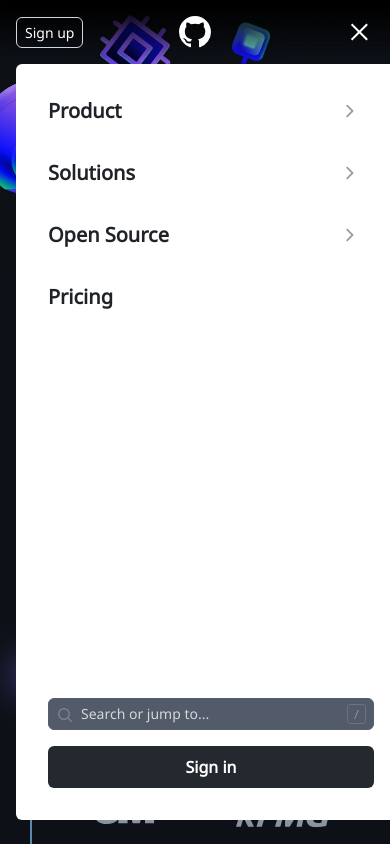
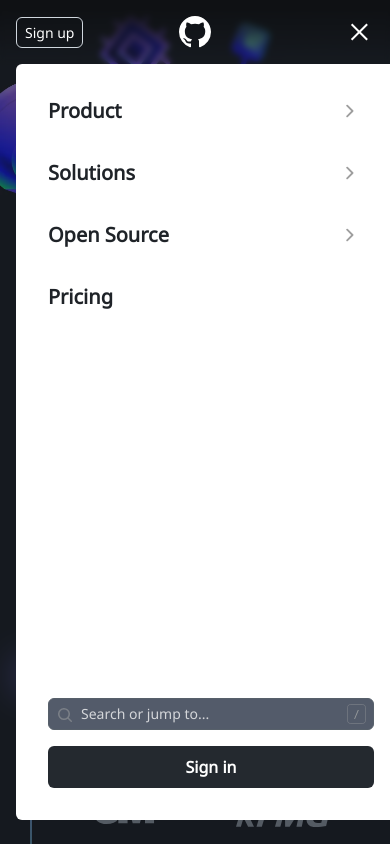
Before and after one commit to Shubham-Lal/GitHub-Clone, a React (Vite) app in the folder client/: page / in a window 390 px wide. Both pictures are taken after a click on the element 359 px from the left and 31 px from the top of the page. Shown: the top 844 px of the page. Built offline with nearby package versions, Linux system fonts and the light colour scheme.

Commit message:
client: fix Navbar overflow

```diff
--- a/client/src/components/Navbar/LinksNavbar/index.jsx
+++ b/client/src/components/Navbar/LinksNavbar/index.jsx
@@ -1,6 +1,7 @@
-import React, { useState } from 'react'
+import React, { useEffect, useState } from 'react'
 import { Link } from 'react-router-dom'
 import './style.css'
+import useWindowDimension from '../../../hooks/useWindowDimension';
 
 const LinksNavbar = () => {
     const [openSearch, setOpenSearch] = useState(false);
@@ -274,14 +275,32 @@ const NavbarLarge = ({ openSearch, setOpenSearch }) => {
 }
 
 const NavbarMedium = ({ openSearch, setOpenSearch }) => {
+    const { width } = useWindowDimension();
+
     const [openSidebar, setOpenSidebar] = useState(false);
-
     const [showProduct, setShowProduct] = useState(false);
     const [showSolutions, setShowSolutions] = useState(false);
     const [showOpenSrc, setShowOpenSrc] = useState(false);
 
+    useEffect(() => {
+        if (width < 1012) {
+            if (openSidebar) document.body.style.overflow = "hidden";
+            else document.body.style.overflow = "";
+        }
+        else {
+            document.body.style.overflow = "";
+            setOpenSidebar(false);
+        }
+    }, [width, openSidebar]);
+
     return (
-        <div className='navbar__menu-medium'>
+        <div
+            className='navbar__menu-medium'
+            style={{
+                backdropFilter: openSidebar && "blur(3px)",
+                background: openSidebar && "rgba(31, 35, 40, 0.5)"
+            }}
+        >
             <div className='navbar__menu-left'>
                 <Link to='/signup' className='navbar__signup'>
                     Sign up
@@ -300,6 +319,7 @@ const NavbarMedium = ({ openSearch, setOpenSearch }) => {
 
             {openSidebar && (
                 <div className='sidebar__container'>
+                    <div className='sidebar__wrapper'>
                         <div className='sidebar__top'>
                             <ul className='sidebar__top-wrapper'>
                                 <li className='sidebar__top-link' onClick={() => {
@@ -530,6 +550,7 @@ const NavbarMedium = ({ openSearch, setOpenSearch }) => {
                             </div>
                         </div>
                     </div>
+                </div>
             )}
         </div>
     )
--- a/client/src/components/Navbar/LinksNavbar/style.css
+++ b/client/src/components/Navbar/LinksNavbar/style.css
@@ -4,14 +4,6 @@
     left: 0;
     right: 0;
     z-index: 2;
-}
-
-.navbar__menu-desktop a {
-    color: white;
-}
-
-.navbar__menu-medium a {
-    color: white;
 }
 
 .navbar__menu-desktop {
@@ -21,6 +13,10 @@
     display: flex;
     align-items: center;
     justify-content: space-between;
+    color: white;
+}
+
+.navbar__menu-desktop a {
     color: white;
 }
 
@@ -302,6 +298,10 @@
     justify-content: space-between;
 }
 
+.navbar__menu-medium a {
+    color: white;
+}
+
 .navbar__menu-medium .navbar__signup {
     height: 31px;
     font-size: 14px;
@@ -370,9 +370,19 @@
 
 .sidebar__container {
     position: fixed;
-    top: 64px;
+    z-index: 2;
+    top: 65px;
+    left: 0;
     right: 0;
-    z-index: 2;
+    height: calc(100svh - 65px);
+    backdrop-filter: blur(3px);
+    background: rgba(31, 35, 40, 0.5);
+}
+
+.sidebar__wrapper {
+    position: fixed;
+    top: -1px;
+    right: 0;
     width: calc(100% - 16px);
     height: calc(100svh - 88px);
     background: white;
@@ -748,7 +758,7 @@
         padding: 16px 40px;
     }
 
-    .sidebar__container {
+    .sidebar__wrapper {
         width: 320px;
         animation: popup 200ms 0s ease forwards;
     }
--- a/client/src/hooks/useWindowHeight.js
+++ b/client/src/hooks/useWindowDimension.js
@@ -1,22 +1,21 @@
 import { useEffect, useState } from 'react';
 
-const useWindowHeight = () => {
-    const [height, setHeight] = useState(undefined);
+const useWindowDimension = () => {
+    const [width, setWidth] = useState(window.innerWidth);
+    const [height, setHeight] = useState(window.innerHeight);
     const [isReady, setIsReady] = useState(false);
 
     useEffect(() => {
         const handleResize = () => {
+            setWidth(window.innerWidth);
             setHeight(window.innerHeight);
             setIsReady(true);
         };
-
         window.addEventListener('resize', handleResize);
-        handleResize();
-
         return () => window.removeEventListener('resize', handleResize);
     }, []);
 
-    return { height, isReady };
+    return { width, height, isReady };
 };
 
-export default useWindowHeight;
+export default useWindowDimension;
```
Lines whose indentation alone changed are shown as unchanged.
